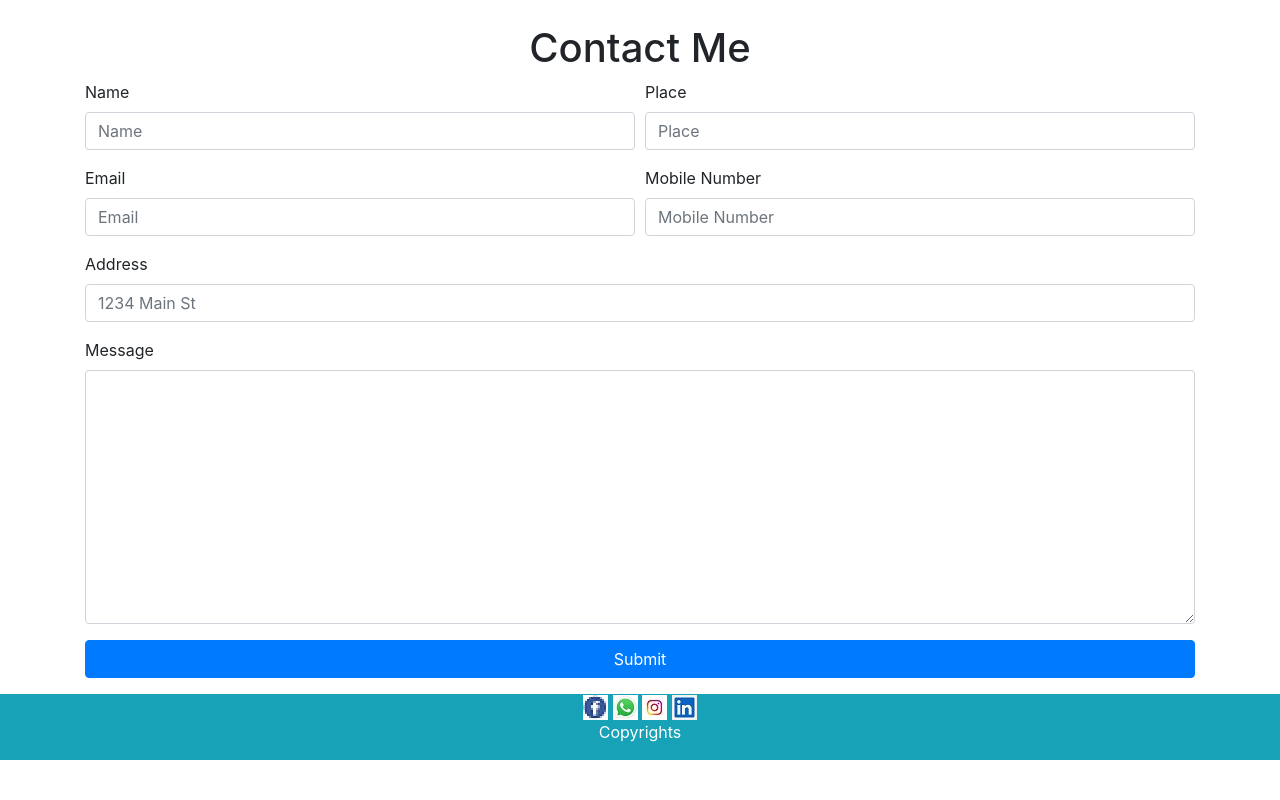
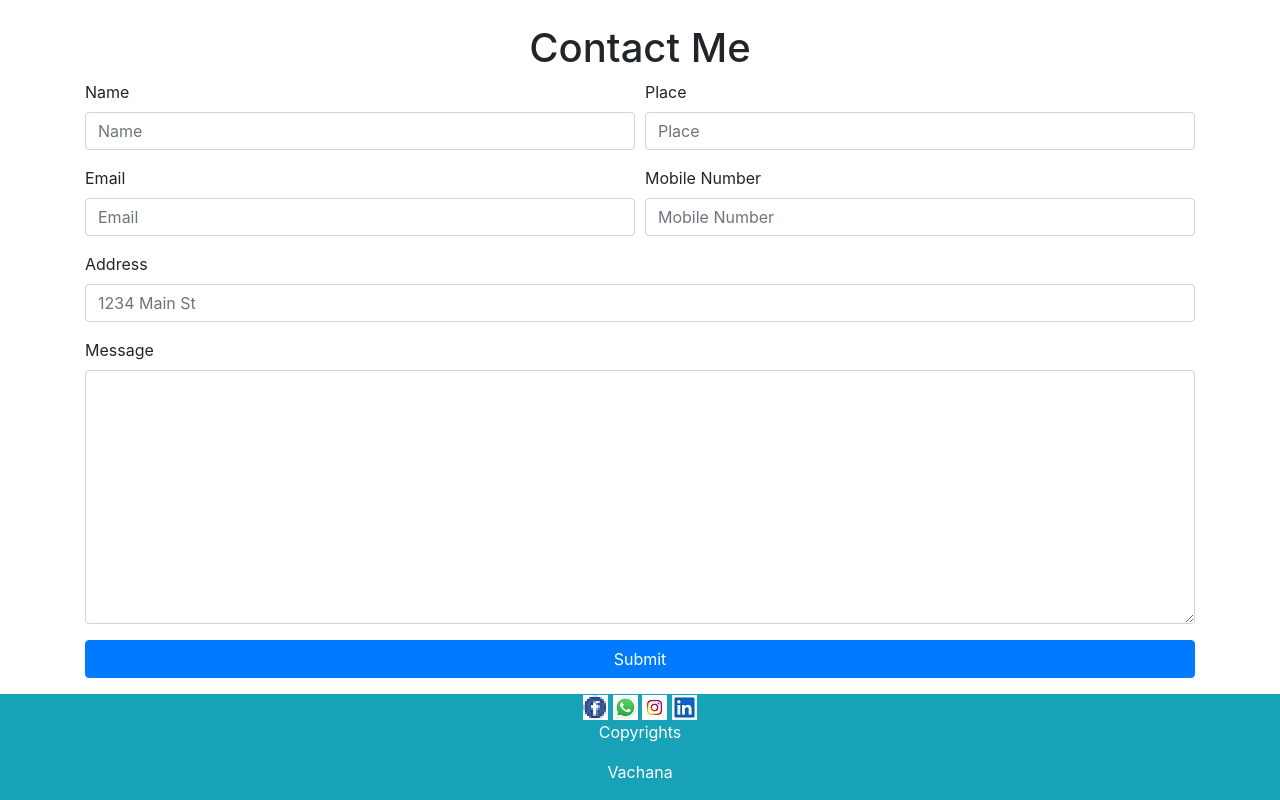
Before and after one commit to Encoding-Team/website, a plain HTML site: page index.html in a window 1280 px wide. Shown: the part 1902-2702 px from the top of the page. Before the commit the page ends 2662 px from the top, so only its background shows below. Drawn offline with nearby package versions, Linux system fonts and the light colour scheme.

Commit message:
footer added
added a para in footer

```diff
--- a/index.html
+++ b/index.html
@@ -206,6 +206,7 @@
                 <img src="images/insta.jfif " >
                 <img src="images/linked.jfif " >
                     <p>Copyrights</p>
+                   <p>Vachana</p>
                </div>
            </div>
        </div>
```
